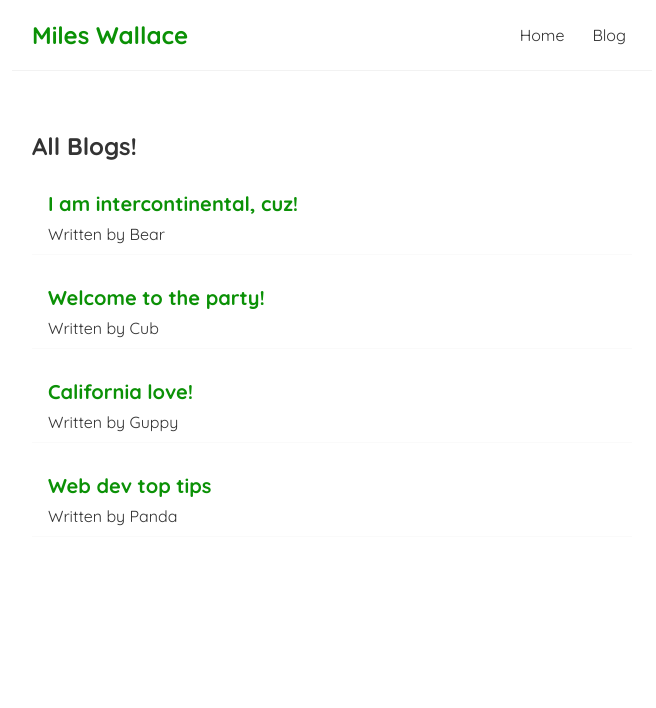
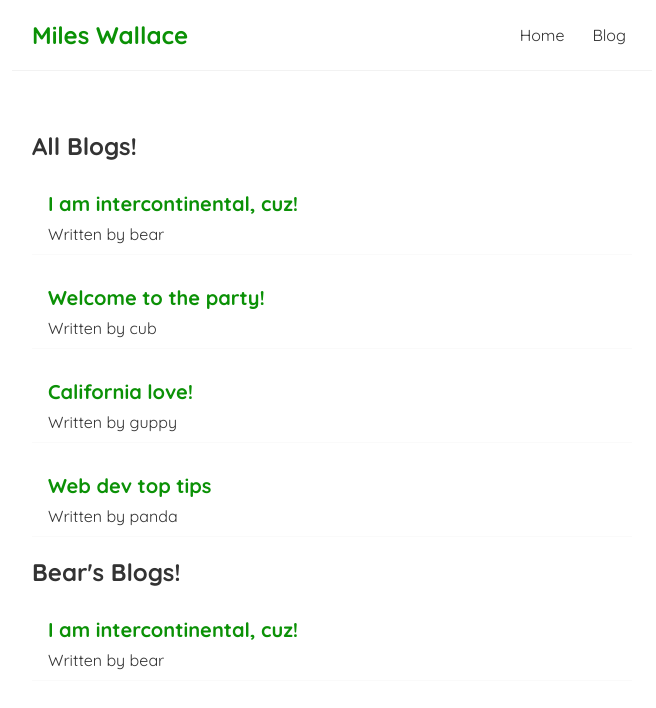
Before and after one commit to mtgrunt/dojo-website, a React (Create React App) app: page / in a window 1280 px wide. Shown: the top 708 px of the page, without its empty margins (308-964 px from the left). Built offline with nearby package versions, Linux system fonts and the light colour scheme; the HTML template or start-up script is replaced by a standard one.

Commit message:
Updated Home

```diff
--- a/src/Home.js
+++ b/src/Home.js
@@ -3,15 +3,16 @@ import BlogList from "./BlogList";
 
 const Home = () => {
   const [blogs, setBlogs] = useState([
-    { title: 'I am intercontinental, cuz!', body: 'lorem ipsum...', author: 'Bear', id: 1 },
-    { title: 'Welcome to the party!', body: 'lorem ipsum...', author: 'Cub', id: 2 },
-    { title: 'California love!', body: 'lorem ipsum...', author: 'Guppy', id: 3 },
-    { title: 'Web dev top tips', body: 'lorem ipsum...', author: 'Panda', id: 4 }
+    { title: 'I am intercontinental, cuz!', body: 'lorem ipsum...', author: 'bear', id: 1 },
+    { title: 'Welcome to the party!', body: 'lorem ipsum...', author: 'cub', id: 2 },
+    { title: 'California love!', body: 'lorem ipsum...', author: 'guppy', id: 3 },
+    { title: 'Web dev top tips', body: 'lorem ipsum...', author: 'panda', id: 4 }
   ]);
 
   return (
     <div className="home">
       <BlogList blogs={blogs} title="All Blogs!" />
+      <BlogList blogs={blogs.filter((blog) => blog.author === 'bear')} title="Bear's Blogs!" />
     </div>
   );
 }
```
